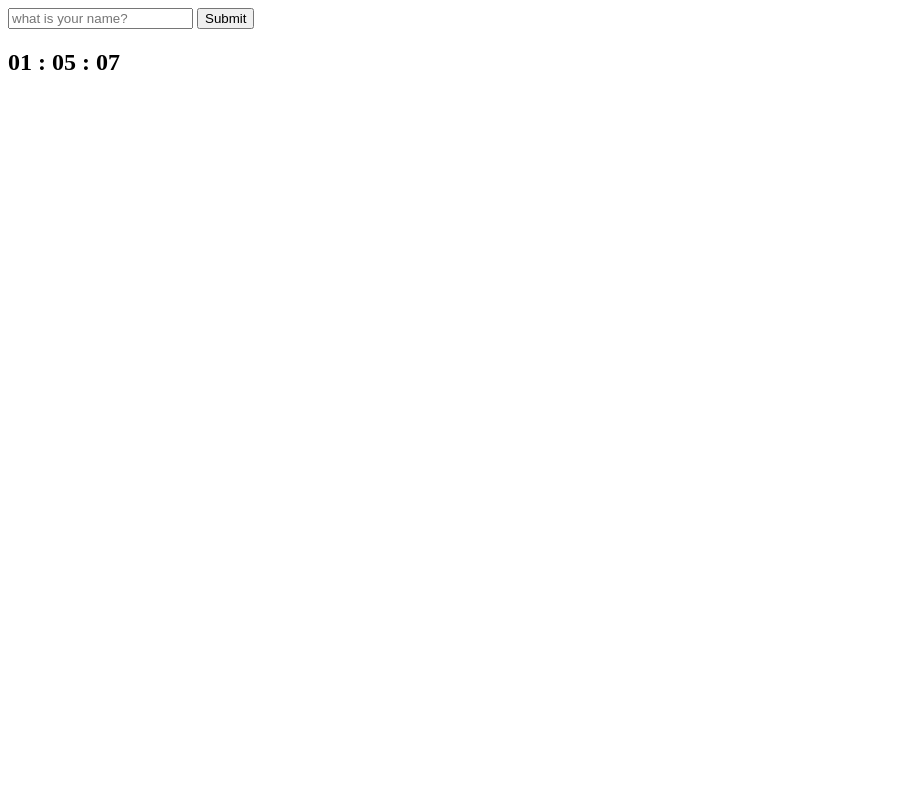
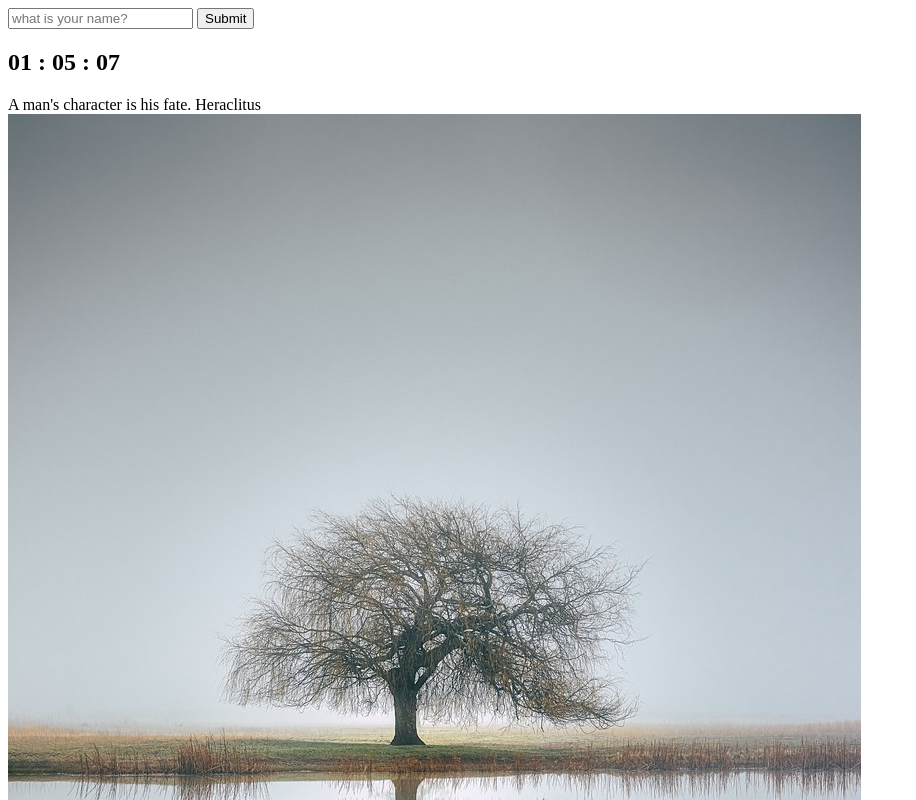
Before and after one commit to yunyeook/Vanilla-JS, a plain HTML site: page index.html in a window 1280 px wide. Shown: the top 800 px of the page, without its empty margins (0-916 px from the left). Drawn offline with Linux system fonts and the light colour scheme.

Commit message:
무작위로 이미지와 시 넣기
Math.random()
Math.floor() : 내림

createElement() : 요소 만들기
appendChild() : 만든요소 html에 추가하기

```diff
--- a/index.html
+++ b/index.html
@@ -9,12 +9,19 @@
   <body>
     <form id="login-form" class="hidden">
       <input type="text" placeholder="what is your name?" required maxlength="15" />
-      <!-- 엔터누르거나 버튼 누를때 Submit 됨 -->
       <input type="submit" />
     </form>
+
     <h2 id="clock">00 : 00</h2>
     <h1 id="greeting" class="hidden"></h1>
+    <div id="quote">
+      <span></span>
+      <span></span>
+    </div>
+
     <script src="js/greetings.js"></script>
     <script src="js/clock.js"></script>
+    <script src="js/quotes.js"></script>
+    <script src="js/background.js"></script>
   </body>
 </html>
--- /dev/null
+++ b/js/background.js
@@ -0,0 +1,9 @@
+const images = ['bg1.jpg', 'bg2.jpg', 'bg3.jpg']; //이미지 파일명이랑 같아야함.
+
+const chosenImage = images[Math.floor(Math.random() * images.length)];
+
+const bgimage = document.createElement('img');
+
+bgimage.src = `image/${chosenImage}`;
+
+document.body.appendChild(bgimage);
--- /dev/null
+++ b/js/quotes.js
@@ -0,0 +1,49 @@
+const quotes = [
+  {
+    quote: 'Those who cannot remember the past are condemned to repeat it.',
+    author: 'George Santayana',
+  },
+  {
+    quote: 'I would rather be a coward than brave because people hurt you when you are brave.',
+    author: 'E. M. Forster',
+  },
+  {
+    quote: 'Life is a long lesson in humility.',
+    author: 'James M. Barrie',
+  },
+  {
+    quote: 'In the truest sense, freedom cannot be bestowed; it must be achieved.',
+    author: 'Franklin D. Roosevelt',
+  },
+  {
+    quote: "The man who doesn't read good books has no advantage over the man who can't read them.",
+    author: 'Mark Twain',
+  },
+  {
+    quote: 'A friend is a second self.',
+    author: 'Aristotle',
+  },
+  {
+    quote: 'The very spring and root of honesty and virtue lie in good education.',
+    author: 'Plutarch',
+  },
+  {
+    quote: 'True life is lived when tiny changes occur.',
+    author: 'Leo Tolstoy',
+  },
+  {
+    quote: 'Be modest! It is the kind of pride least likely to offend.',
+    author: 'Jules Renard',
+  },
+  {
+    quote: "A man's character is his fate.",
+    author: 'Heraclitus',
+  },
+];
+const quote = document.querySelector('#quote span:first-child');
+const author = document.querySelector('#quote span:last-child');
+
+const todayQuote = quotes[Math.floor(Math.random() * quotes.length)];
+
+quote.innerText = todayQuote.quote;
+author.innerText = todayQuote.author;
```
Also changed, not shown: image/bg1.jpg (added), image/bg2.jpg (added), image/bg3.jpg (added).
